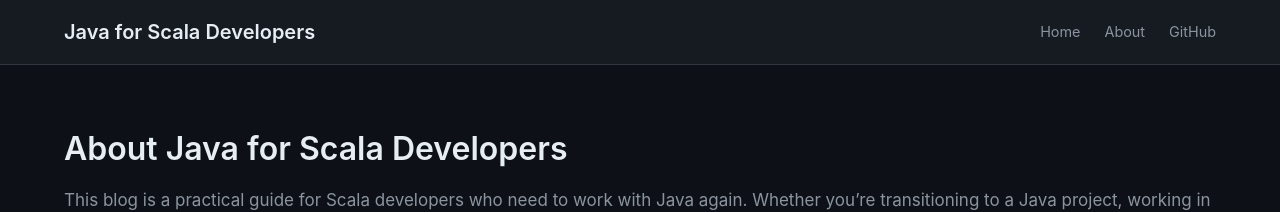
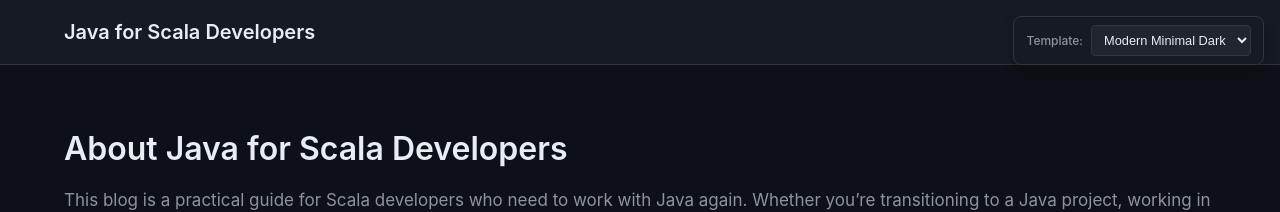
Before and after one commit to sps23/java-for-scala-devs, a Jekyll site: the page built from blog/about.md, in a window 1280 px wide. Shown: the top 212 px of the page. Built offline with Jekyll 4.4.1, drawn with Linux system fonts in a browser that asks for light colours.

Commit message:
Add UI dropdown to switch between three templates on the Home Screen
Co-authored-by: sps23 <58396310+sps23@users.noreply.github.com>

```diff
--- a/blog/_layouts/default.html
+++ b/blog/_layouts/default.html
@@ -11,17 +11,67 @@
   <link rel="preconnect" href="https://fonts.gstatic.com" crossorigin>
   <link href="https://fonts.googleapis.com/css2?family=Inter:wght@400;600&family=JetBrains+Mono:wght@400&display=swap" rel="stylesheet">
 
-  <!-- Theme CSS - Select one based on site.theme_template -->
-  {% if site.theme_template == 2 %}
-  <link rel="stylesheet" href="{{ '/assets/css/template2-tech-pro.css' | relative_url }}">
-  {% elsif site.theme_template == 3 %}
-  <link rel="stylesheet" href="{{ '/assets/css/template3-dev-journal.css' | relative_url }}">
-  {% else %}
-  <link rel="stylesheet" href="{{ '/assets/css/template1-minimal-dark.css' | relative_url }}">
-  {% endif %}
+  <!-- All Theme CSS - Loaded for dynamic switching, only one active at a time -->
+  <link rel="stylesheet" href="{{ '/assets/css/template1-minimal-dark.css' | relative_url }}" id="template1-css" data-template="1">
+  <link rel="stylesheet" href="{{ '/assets/css/template2-tech-pro.css' | relative_url }}" id="template2-css" data-template="2" disabled>
+  <link rel="stylesheet" href="{{ '/assets/css/template3-dev-journal.css' | relative_url }}" id="template3-css" data-template="3" disabled>
 
   <!-- Code Syntax Highlighting -->
   <link rel="stylesheet" href="{{ '/assets/css/syntax.css' | relative_url }}">
+
+  <!-- Template Switcher Styles -->
+  <style>
+    .template-switcher {
+      position: fixed;
+      top: 1rem;
+      right: 1rem;
+      z-index: 9999;
+      display: flex;
+      align-items: center;
+      gap: 0.5rem;
+      padding: 0.5rem 0.75rem;
+      background: var(--bg-secondary, #161b22);
+      border: 1px solid var(--border-color, #30363d);
+      border-radius: 8px;
+      box-shadow: 0 4px 12px rgba(0, 0, 0, 0.3);
+    }
+
+    .template-switcher label {
+      font-size: 0.75rem;
+      color: var(--text-secondary, #8b949e);
+      font-weight: 500;
+      white-space: nowrap;
+    }
+
+    .template-switcher select {
+      padding: 0.375rem 0.5rem;
+      font-size: 0.8rem;
+      border: 1px solid var(--border-color, #30363d);
+      border-radius: 4px;
+      background: var(--bg-tertiary, #21262d);
+      color: var(--text-primary, #e6edf3);
+      cursor: pointer;
+      min-width: 150px;
+    }
+
+    .template-switcher select:focus {
+      outline: none;
+      border-color: var(--accent-color, #58a6ff);
+    }
+
+    @media (max-width: 768px) {
+      .template-switcher {
+        top: auto;
+        bottom: 1rem;
+        right: 1rem;
+        padding: 0.4rem 0.5rem;
+      }
+
+      .template-switcher label {
+        display: none;
+      }
+    }
+  </style>
 
   <!-- Feed -->
   {% feed_meta %}
@@ -30,6 +80,16 @@
   {% seo %}
 </head>
 <body>
+  <!-- Template Switcher Dropdown -->
+  <div class="template-switcher">
+    <label for="template-select">Template:</label>
+    <select id="template-select" aria-label="Select template theme">
+      <option value="1">Modern Minimal Dark</option>
+      <option value="2">Tech Blog Pro</option>
+      <option value="3">Developer Journal</option>
+    </select>
+  </div>
+
   {{ content }}
 
   <!-- Theme JavaScript -->
--- a/blog/_layouts/page.html
+++ b/blog/_layouts/page.html
@@ -2,7 +2,48 @@
 layout: default
 ---
 
-{% if site.theme_template == 2 %}
+<!-- All page templates are included but only one is visible at a time -->
+<div class="template-content" data-template="1">
+<!-- Template 1: Modern Minimal Dark - Page Layout -->
+<header class="site-header">
+  <div class="header-wrapper">
+    <a href="{{ '/' | relative_url }}" class="site-title">{{ site.title }}</a>
+
+    <button class="menu-toggle" aria-label="Toggle menu" aria-expanded="false">
+      ☰
+    </button>
+
+    <nav class="site-nav">
+      <a href="{{ '/' | relative_url }}">Home</a>
+      {% for page in site.header_pages %}
+        <a href="{{ site.baseurl }}/{{ page }}">{{ page | replace: '.md', '' | capitalize }}</a>
+      {% endfor %}
+      <a href="https://github.com/{{ site.github_username }}/java-for-scala-devs" target="_blank">GitHub</a>
+    </nav>
+  </div>
+</header>
+
+<main class="main-content">
+  <article class="article">
+    <div class="article-content">
+      {{ content }}
+    </div>
+  </article>
+</main>
+
+<footer class="site-footer">
+  <div class="footer-wrapper">
+    <div class="footer-links">
+      <a href="https://github.com/{{ site.github_username }}/java-for-scala-devs">GitHub</a>
+      <a href="{{ '/feed.xml' | relative_url }}">RSS Feed</a>
+      <a href="{{ site.baseurl }}/about/">About</a>
+    </div>
+    <p>&copy; {{ 'now' | date: "%Y" }} {{ site.title }}. Built with Jekyll.</p>
+  </div>
+</footer>
+</div>
+
+<div class="template-content" data-template="2" style="display: none;">
 <!-- Template 2: Tech Blog Pro - Page Layout -->
 <div class="page-wrapper">
   <aside class="sidebar">
@@ -48,8 +89,9 @@ layout: default
     </footer>
   </div>
 </div>
+</div>
 
-{% elsif site.theme_template == 3 %}
+<div class="template-content" data-template="3" style="display: none;">
 <!-- Template 3: Developer Journal - Page Layout -->
 <header class="site-header">
   <div class="header-wrapper">
@@ -101,43 +143,4 @@ layout: default
     <p>&copy; {{ 'now' | date: "%Y" }} {{ site.title }}. Built with Jekyll & ❤️</p>
   </div>
 </footer>
-
-{% else %}
-<!-- Template 1: Modern Minimal Dark - Page Layout -->
-<header class="site-header">
-  <div class="header-wrapper">
-    <a href="{{ '/' | relative_url }}" class="site-title">{{ site.title }}</a>
-
-    <button class="menu-toggle" aria-label="Toggle menu" aria-expanded="false">
-      ☰
-    </button>
-
-    <nav class="site-nav">
-      <a href="{{ '/' | relative_url }}">Home</a>
-      {% for page in site.header_pages %}
-        <a href="{{ site.baseurl }}/{{ page }}">{{ page | replace: '.md', '' | capitalize }}</a>
-      {% endfor %}
-      <a href="https://github.com/{{ site.github_username }}/java-for-scala-devs" target="_blank">GitHub</a>
-    </nav>
-  </div>
-</header>
-
-<main class="main-content">
-  <article class="article">
-    <div class="article-content">
-      {{ content }}
-    </div>
-  </article>
-</main>
-
-<footer class="site-footer">
-  <div class="footer-wrapper">
-    <div class="footer-links">
-      <a href="https://github.com/{{ site.github_username }}/java-for-scala-devs">GitHub</a>
-      <a href="{{ '/feed.xml' | relative_url }}">RSS Feed</a>
-      <a href="{{ site.baseurl }}/about/">About</a>
-    </div>
-    <p>&copy; {{ 'now' | date: "%Y" }} {{ site.title }}. Built with Jekyll.</p>
-  </div>
-</footer>
-{% endif %}
+</div>
--- a/blog/assets/js/theme.js
+++ b/blog/assets/js/theme.js
@@ -1,19 +1,84 @@
 /**
  * Blog Theme JavaScript
- * Handles search, filtering, navigation, and interactive features
+ * Handles search, filtering, navigation, template switching, and interactive features
  */
 
 (function() {
   'use strict';
 
+  // Template names for display
+  var TEMPLATE_NAMES = {
+    '1': 'Modern Minimal Dark',
+    '2': 'Tech Blog Pro',
+    '3': 'Developer Journal'
+  };
+
   // DOM Ready
   document.addEventListener('DOMContentLoaded', function() {
+    initTemplateSwitcher();
     initSearch();
     initCategoryFilter();
     initMobileMenu();
     initSmoothScroll();
     initTimelineAnimations();
   });
+
+  /**
+   * Template Switcher functionality
+   * Allows users to switch between templates dynamically
+   */
+  function initTemplateSwitcher() {
+    var templateSelect = document.getElementById('template-select');
+    if (!templateSelect) return;
+
+    // Load saved template from localStorage or use default
+    var savedTemplate = localStorage.getItem('selectedTemplate') || '1';
+
+    // Apply saved template on load
+    applyTemplate(savedTemplate);
+    templateSelect.value = savedTemplate;
+
+    // Listen for template changes
+    templateSelect.addEventListener('change', function(e) {
+      var selectedTemplate = e.target.value;
+      applyTemplate(selectedTemplate);
+      localStorage.setItem('selectedTemplate', selectedTemplate);
+    });
+  }
+
+  /**
+   * Apply the selected template
+   * @param {string} templateId - The template number ('1', '2', or '3')
+   */
+  function applyTemplate(templateId) {
+    // Switch CSS stylesheets
+    var cssLinks = document.querySelectorAll('link[data-template]');
+    cssLinks.forEach(function(link) {
+      if (link.dataset.template === templateId) {
+        link.removeAttribute('disabled');
+      } else {
+        link.setAttribute('disabled', 'disabled');
+      }
+    });
+
+    // Switch template content (HTML)
+    var templateContents = document.querySelectorAll('.template-content');
+    templateContents.forEach(function(content) {
+      if (content.dataset.template === templateId) {
+        content.style.display = '';
+      } else {
+        content.style.display = 'none';
+      }
+    });
+
+    // Re-initialize features for the new template
+    setTimeout(function() {
+      initSearch();
+      initCategoryFilter();
+      initMobileMenu();
+      initTimelineAnimations();
+    }, 50);
+  }
 
   /**
    * Search functionality
```
Also changed, not shown: blog/_layouts/home.html (+10 -5 lines), blog/_layouts/post.html (+10 -5 lines).
